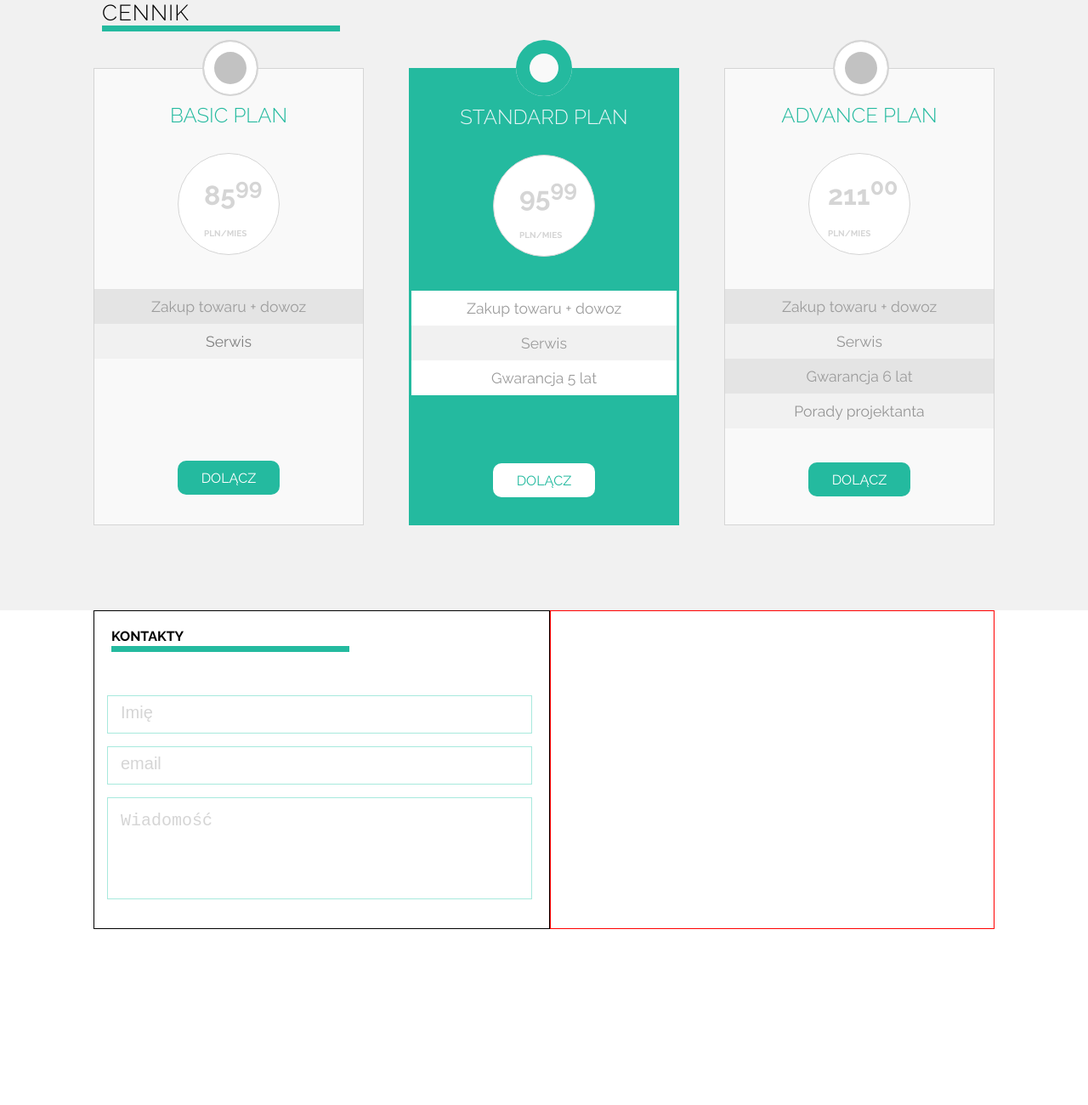
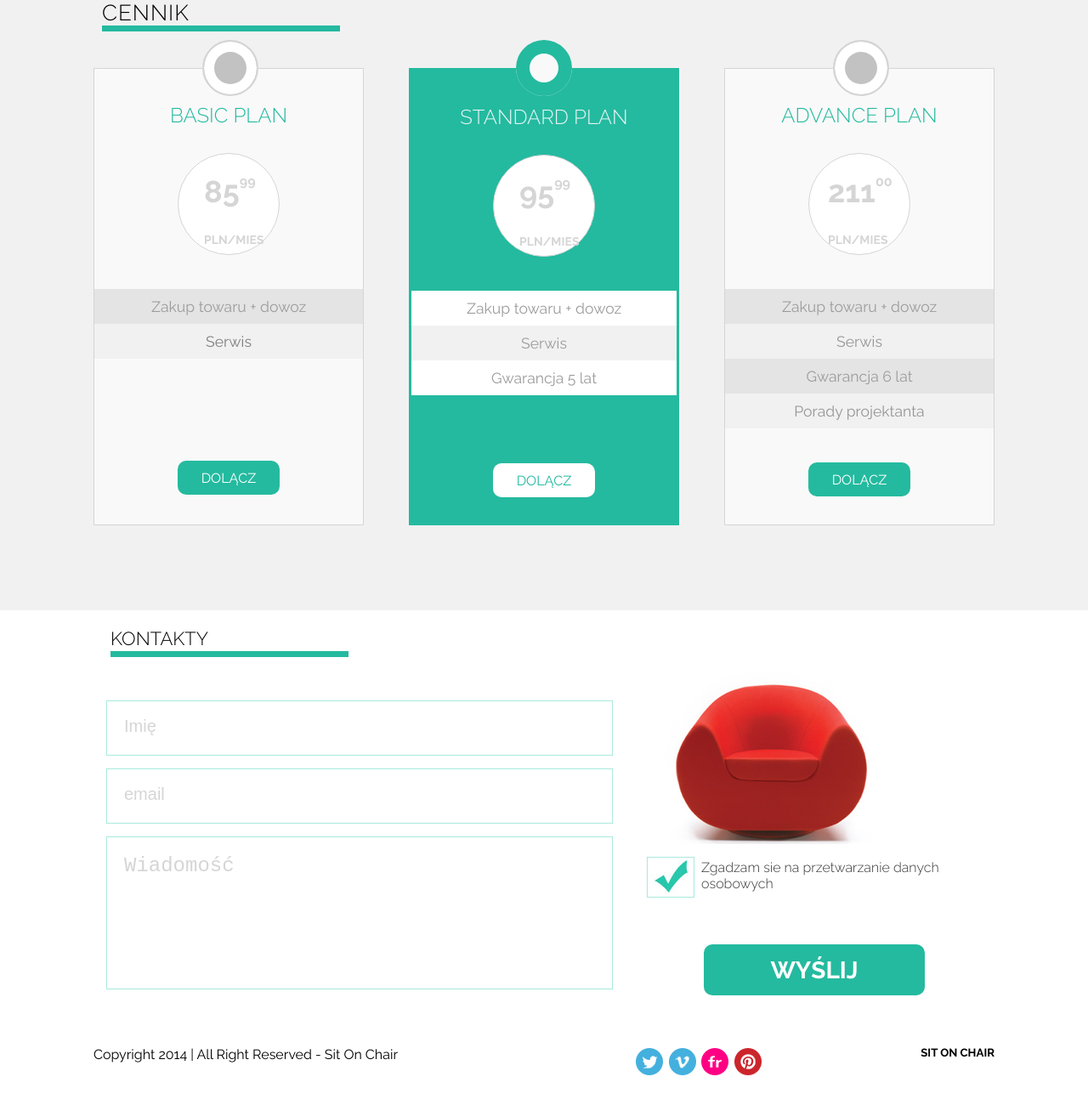
Before and after one commit to Votex874/SitOnChair, a plain HTML site: page index.html in a window 1280 px wide. Shown: the part 702-2002 px from the top of the page at 85% size. Before the commit the page ends 1795 px from the top, so only its background shows below. Drawn offline with Linux system fonts and the light colour scheme.

Commit message:
sekcja 4 skonczona + stopka dodana

```diff
--- a/css/style.css
+++ b/css/style.css
@@ -381,7 +381,7 @@ li ul li
     border: 1px solid #D5D5D5;
     margin-bottom: 40px;
     color: #D5D5D5;
-    font-size: 32px;
+    font-size: 36px;
     font-weight: bold;
 }
 
@@ -448,7 +448,7 @@ li ul li
     border: 1px solid #D5D5D5;
     margin-bottom: 40px;
     color: #D5D5D5;
-    font-size: 32px;
+    font-size: 36px;
     font-weight: bold;
 }
 
@@ -518,7 +518,7 @@ li ul li
     border: 1px solid #D5D5D5;
     margin-bottom: 40px;
     color: #D5D5D5;
-    font-size: 32px;
+    font-size: 36px;
     font-weight: bold;
 }
 
@@ -576,7 +576,8 @@ li ul li
 
 .amout
 {
-    font-size: 10px;
+    font-size: 14px;
+    margin-bottom: 20px;
 }
 
 .a2
@@ -636,7 +637,7 @@ li ul li
 
 .section4_box_container1
 {
-    border: 1px solid black;
+    width: 60%;
 }
 
 .section4_box_container1 h4
@@ -661,7 +662,6 @@ li ul li
 
 .section4_box_container2
 {
-    border: 1px solid red;
     width: 100%;
     height: 100%;
 }
@@ -669,10 +669,11 @@ label input
 {
     margin-right: 20px;
     margin-left: 15px;
-    width: 500px;
-    height: 45px;
-    padding: 5px;
+    width: calc(100% - 40px);
+    height: 65px;
+    padding: 10px;
     border: 1px solid rgba(39, 199, 171, .4);
+    text-align: left;
 }
 
 label > input
@@ -682,11 +683,12 @@ label > input
 
 textarea
 {
+
     resize: none;
     margin-left: 15px;
-    width: 500px;
-    height: 120px;
-    padding: 5px;
+    width: calc(100% - 40px);
+    height: 180px;
+    padding: 15px;
     border: 1px solid rgba(39, 199, 171, .4);
     margin-bottom: 30px;
 }
@@ -698,48 +700,107 @@ textarea
     color: #D5D5D5;
 }
 
+textarea::placeholder
+{
+    padding: 5px;
+    font-size: 24px;
+    font-weight: 300;
+}
 
+.section4_box_container1 h4
+{
+    font-size: 22px;
+    font-weight: 300;
+}
 
-
-
-
-
-
-
-
-
-
-
-
-
-
-
-
-
-
-
-
-
-
-
-
-
-
-
-
-/*
-.section2_box-position3:after
+.span_99
 {
     position: absolute;
-    display: block;
-    content: " ";
-    width: 100px;
-    height: 7px;
-    background: #24BA9F;
-    top: 0;
-    left: 0;
+    font-size: 16px;
 }
 
+.section4_box_container2
+{
+    width: 40%;
+    display: flex;
+    align-items: center;
+    flex-direction: column;
+}
 
+.section4_box_container2 > img
+{
+    margin-top: 65px;
+    margin-right: 100px;
+}
 
-*/
+.section4_box_container2_checkbox
+{
+    display: flex;
+}
+
+.section4_box_container2_checkbox img
+{
+    border: 1px solid rgba(39, 199, 171, .4);
+    margin-left: 15px;
+    margin-top: 15px;
+    margin-bottom: 15px;
+    padding: 3px;
+}
+
+.section4_box_container2_checkbox span
+{
+    padding: 3px;
+    margin-left: 5px;
+    margin-top: 15px;
+    margin-bottom: 15px;
+    margin-right: 45px;
+    font-weight: 300;
+    opacity: 0.8;
+}
+
+.section4_box_container2 button
+{
+    width: 260px;
+    height: 60px;
+    background-color: #24BA9F;
+    border-radius: 10px;
+    color: white;
+    margin-top: 40px;
+    margin-bottom: 30px;
+    cursor: pointer;
+    font-weight: bold;
+    text-transform: uppercase;
+    text-align: center;
+    font-size: 28px;
+}
+
+.container_footer_box
+{
+    width: 1060px;
+    margin: 0 auto;
+    padding: 30px 0;
+}
+
+.container_footer_box span
+{
+    width: 60%;
+}
+
+.container_footer_box
+{
+    display: flex;
+
+}
+
+.footer_logo
+{
+    width: 40%;
+    display: flex;
+    flex-direction: row-reverse;
+    justify-content: space-between;
+}
+
+.footer_image a
+{
+    text-decoration: none;
+}
--- a/index.html
+++ b/index.html
@@ -66,14 +66,14 @@
                 <div class="circle"> </div>
                 <div class="section3_box_optiona1 ">
                     <h4>BASIC PLAN</h4>
-                    <div>85<sup>99</sup/><br /><span class="amout">PLN/MIES</span></div>
+                    <div class="price">85<sub><span class="span_99">99</span> </sub><br /><span class="amout">PLN/MIES</span></div>
                     <p>Zakup towaru + dowoz</p>
                     <p>Serwis</p>
                     <button type="button">DOLĄCZ</button>
                 </div>
                 <div class="section3_box_optiona2">
                     <h4>STANDARD PLAN</h4>
-                    <div>95<sup>99</sup/><br /><span class="amout">PLN/MIES</span></div>
+                    <div class="price">95<sub><span class="span_99">99</span></sub><br /><span class="amout">PLN/MIES</span></div>
                     <p>Zakup towaru + dowoz</p>
                     <p>Serwis</p>
                     <p>Gwarancja 5 lat</p>
@@ -81,7 +81,7 @@
                 </div>
                 <div class="section3_box_optiona3">
                     <h4>ADVANCE PLAN</h4>
-                    <div>211<sup>00</sup/><br /><span class="amout">PLN/MIES</span></div>
+                    <div class="price">211<sub><span class="span_99">00</span></sub><br /><span class="amout">PLN/MIES</span></div>
                     <p>Zakup towaru + dowoz</p>
                     <p>Serwis</p>
                     <p>Gwarancja 6 lat</p>
@@ -113,12 +113,27 @@
                     </form>
                 </div>
                 <div class="section4_box_container2">
+                    <img src="images/red_chair.png" />
+                    <div class="section4_box_container2_checkbox">
+                        <img src="images/form_ok.jpg" />
+                        <span>Zgadzam sie na przetwarzanie danych osobowych</span>
+                    </div>
+                    <button type="button">Wyślij</button>
                 </div>
             </div>
         </section>
     </main>
-    <footer>
-
+    <footer class="container_footer_box">
+            <span>Copyright 2014 | All Right Reserved - Sit On Chair</span>
+            <div class="footer_logo">
+                <h5>SIT <span class="h5_logo">ON </span>CHAIR </h5>
+                <div class="footer_image">
+                    <a href="#"> <img src="images/twitter.png"/> </a>
+                    <a href="#"> <img src="images/vimeo.png"/> </a>
+                    <a href="#"> <img src="images/flickr.png"/> </a>
+                    <a href="#"> <img src="images/pinterest.png"/> </a>
+                </div>
+            </div>
     </footer>
 
 </body>
```
